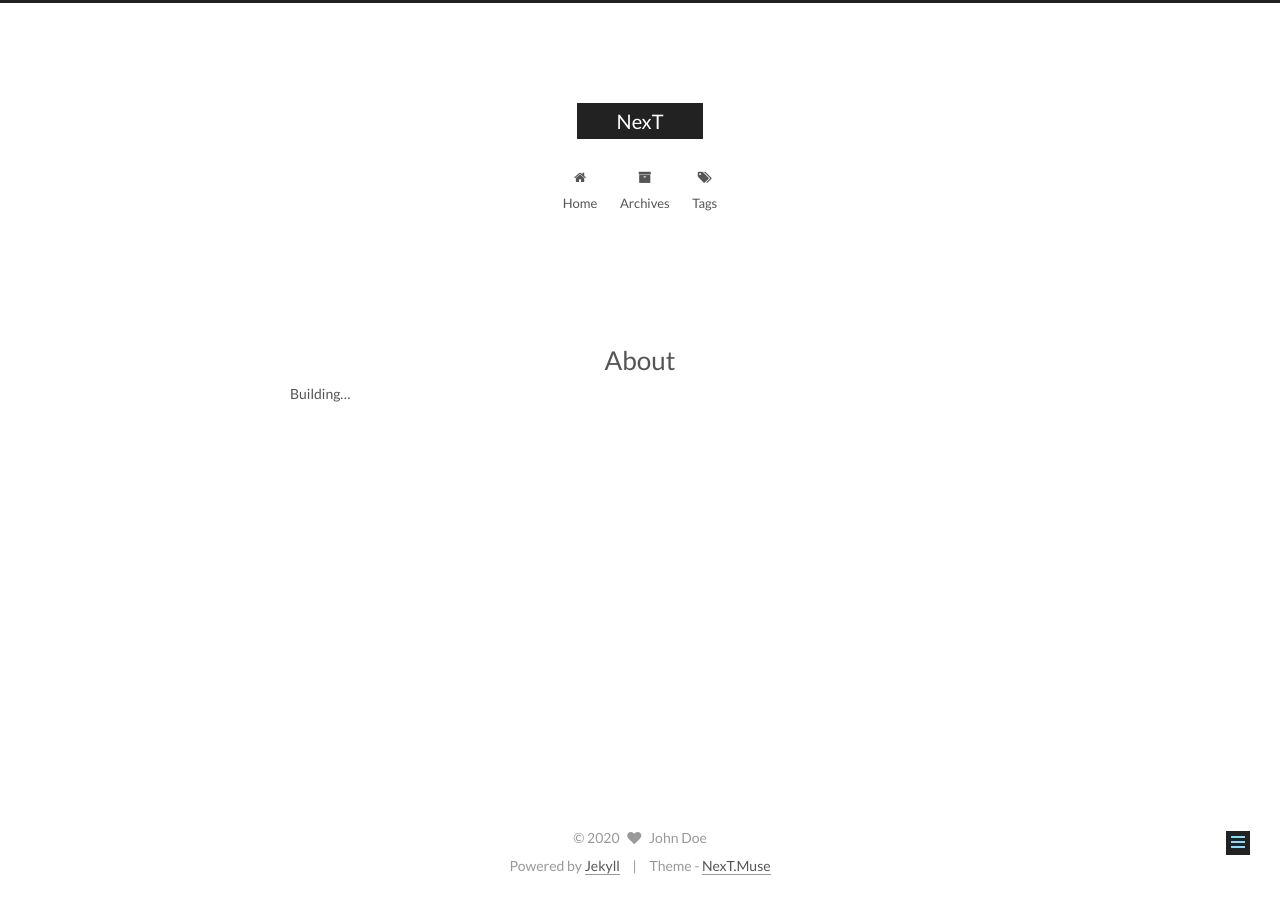
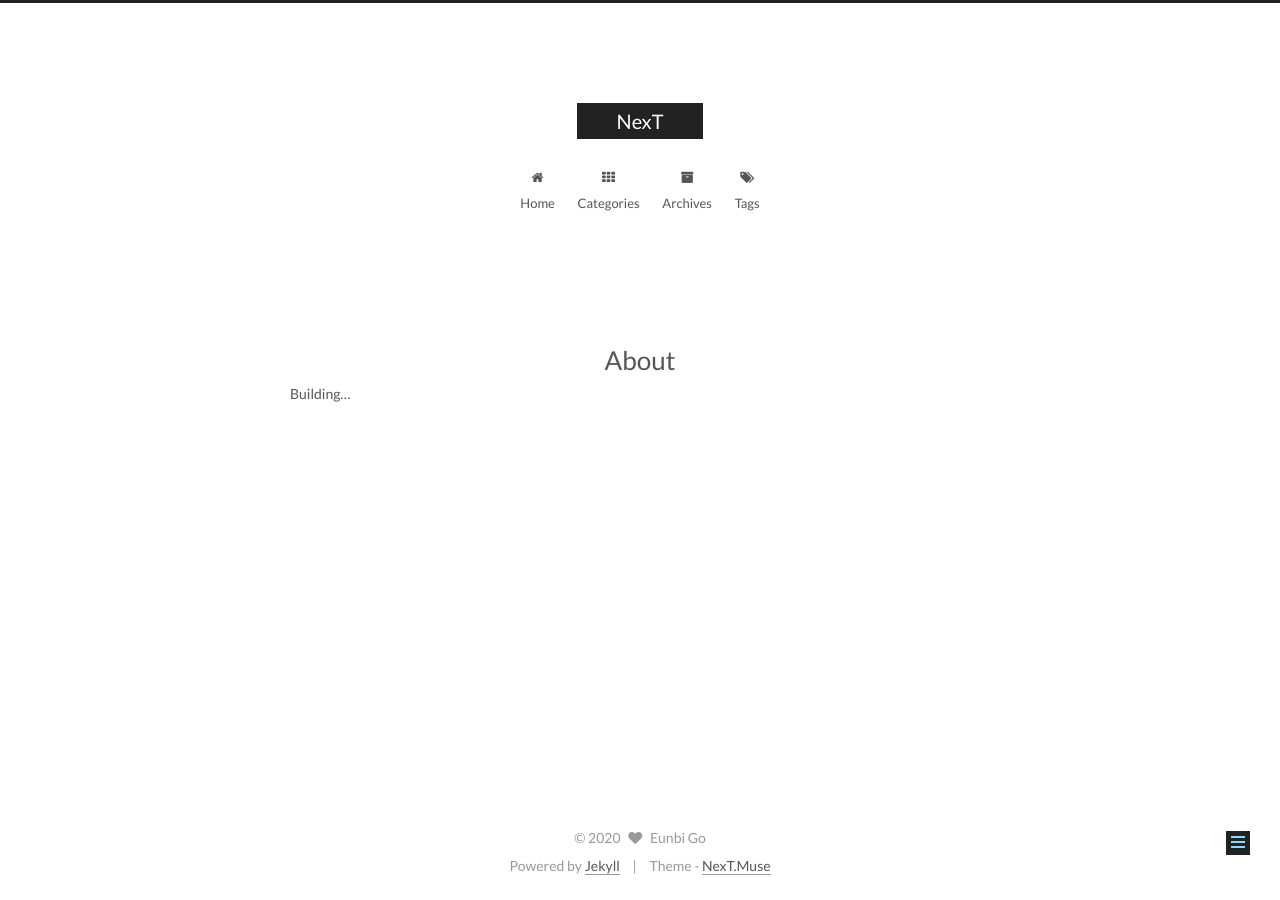
Before and after one commit to eunbi-g/eunbi-g.github.io, a Jekyll site: the page built from about/index.md, in a window 1280 px wide. Built offline with Jekyll 4.4.1, drawn with Linux system fonts in a browser that asks for light colours.

Commit message:
v1.0-setting

```diff
--- a/_config.yml
+++ b/_config.yml
@@ -7,7 +7,7 @@
 title: NexT
 subtitle:
 description:
-author: John Doe
+author: Eunbi Go
 # Support language: de, en, fr-FR, id, ja, ko, pt-BR, pt, ru, zh-Hans, zh-hk, zh-tw
 language: en
 date_format: '%Y-%m-%d'
@@ -118,7 +118,7 @@ index_with_subtitle: false
 # When running the site in a subdirectory (e.g. domain.tld/blog), remove the leading slash (/archives -> archives)
 menu:
   home: /
-  #categories: /categories/
+  categories: /categories/
   #about: /about/
   archives: /archives/
   tags: /tags/
@@ -213,8 +213,8 @@ font:
 # Social Links
 # Key is the link label showing to end users.
 # Value is the target link (E.g. GitHub: https://github.com/iissnan)
-#social:
-  #LinkLabel: Link
+social:
+  GitHub: https://github.com/eunbi-g
 
 
 # Social Links Icons
@@ -233,7 +233,7 @@ social_icons:
 
 # Sidebar Avatar
 # in directory: /assets/images/avatar.gif
-#avatar:
+avatar: /assets/images/IMG_8267.png
 
 
 # Table Of Contents in the Sidebar
@@ -256,8 +256,8 @@ toc:
 
 sidebar:
   # Sidebar Position, available value: left | right
-  position: left
-  #position: right
+  #position: left
+  position: right
 
   # Sidebar Display, available value:
   #  - post    expand on posts automatically. Default.
```
Also changed, not shown: assets/images/IMG_8267.png (added).
